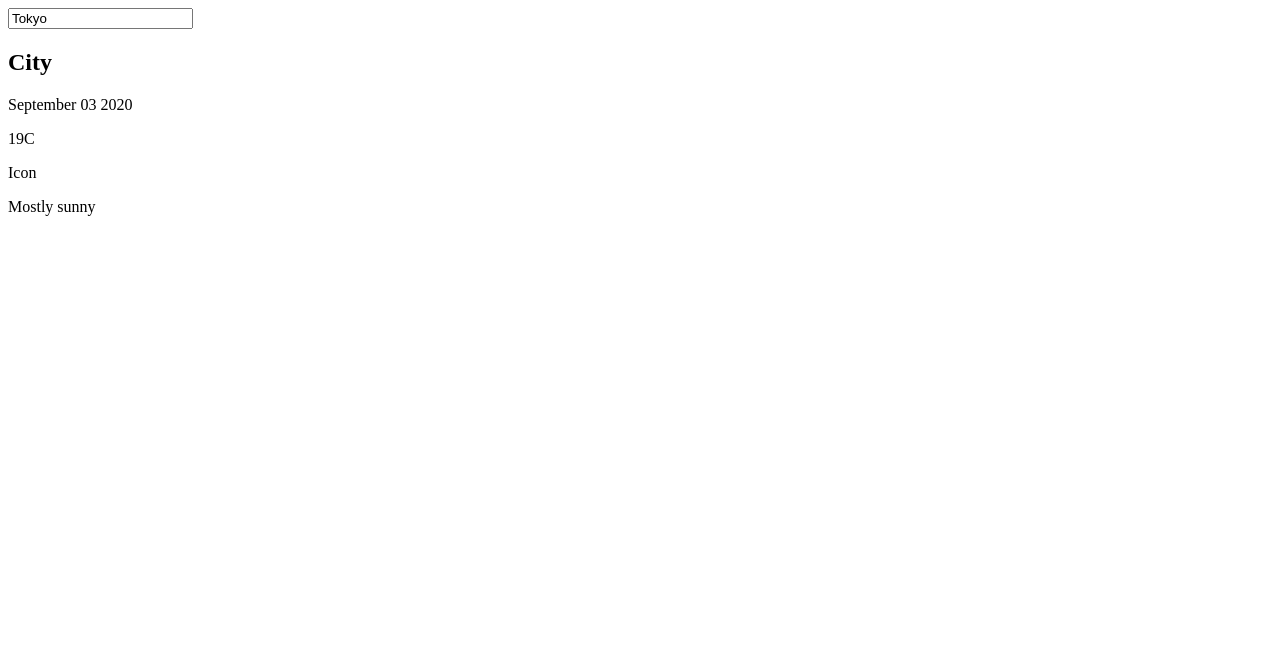
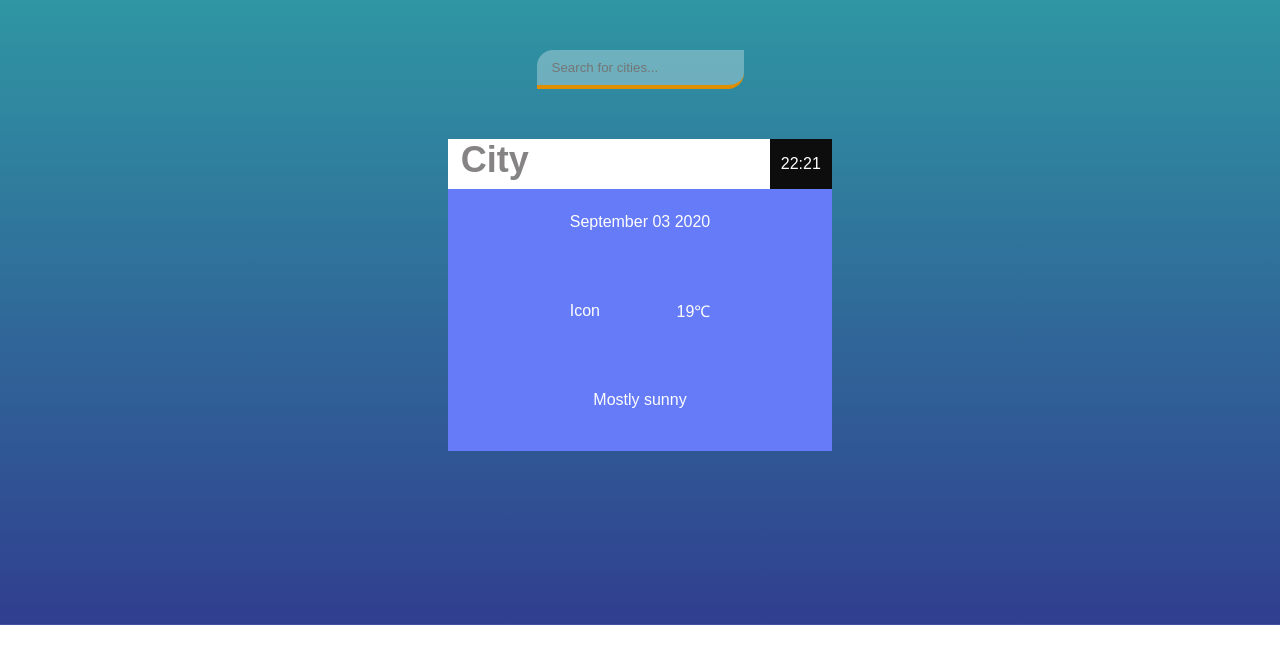
Before and after one commit to Kevinmuriuki/kevinmuriuki.github.io, a plain HTML site: page index.html in a window 1280 px wide. Drawn offline with Linux system fonts and the light colour scheme.

Commit message:
This commit contains html and css code and README

```diff
--- a/index.html
+++ b/index.html
@@ -8,19 +8,23 @@
 </head>
 <body>
   <div class="header">
-      <input type="search" id="cities" value="Tokyo">
+      <input type="search" id="cities" placeholder="Search for cities...">
   </div>
   <div class="weather-data">
     <div class="location">
       <h2>City</h2>
+      <p>22:21</p>
+    </div>
+    <div class="temperature-data">
       <p>September 03 2020</p>
-    </div>
-    <div class="temperature">
-      <p class="temperature-degree">19C</p>
-      <span class="tempertature-icon">Icon</span>
+      <div class="temperature">
+        <p>19<span>&#8451</span></p>
+        <span>Icon</span>
+      </div>
       <p class="temperature-description">Mostly sunny</p>
     </div>
   </div>
+
   <script src="app.js"></script>
 </body>
 </html>
--- a/styles.css
+++ b/styles.css
@@ -0,0 +1,115 @@
+* {
+  margin: 0;
+  padding: 0;
+  box-sizing: border-box;
+}
+
+body {
+  height:39.05rem;
+  display: flex;
+  flex-direction: column;
+  align-items: center;
+  background: linear-gradient(rgb(47, 150, 163), rgb(48, 62, 143));
+  background-position: center;
+  background-size: cover;
+  background-repeat: no-repeat;
+  font-family: 'montserrat', sans-serif;
+  color: white;
+}
+
+.header {
+  display: flex;
+  justify-content: center;
+  align-items: center;
+  margin-bottom: 2.1890em;
+  padding: 50px 15px 15px;
+}
+
+.header input {
+  width: 100%;
+  max-width: 280px;
+  padding: 10px 15px;
+  border: none;
+  outline: none;
+  background-color: rgba(255, 255, 255, 0.3);
+  border-radius: 1.2em 0em 1.2em 0em;
+  border-bottom: .3em solid #DF8E00;
+  color: #313131;
+  font-weight: 1.5em;
+  font-weight: 300;
+  transition: 0.8s ease-out;
+}
+
+.header input:focus {
+  background-color: rgba(255, 255, 255, 0.8);
+}
+
+.weather-data {
+  position: relative;
+  padding: 1.6rem 1.6rem 4rem;
+  width: 70%;
+  height: 50%;
+  background: rgb(101, 123, 247);
+  flex-direction: column;
+  text-align: center;
+}
+
+.location {
+  position: absolute;
+  top: 0;
+  left: 0;
+  right: 0;
+  width: 100%;
+  display: flex;
+  justify-content: space-between;
+  font-size: 1.5em;
+  font-weight: normal;
+}
+
+.location h2 {
+  flex-grow: 10;
+  padding-left: .8rem;
+  background: white;
+  color: #858383;
+  text-align: left;
+}
+
+.location p {
+  padding: 1rem .7rem;
+  align-self: center;
+  background: #0e0d0d;
+  font-size: 16px;
+
+}
+
+.temperature-data {
+  display: inline-block;
+  margin-top: 3em;
+}
+
+.temperature {
+  height: 10rem;
+  display: flex;
+  align-items: center;
+  justify-content: space-between;
+  flex-direction: row-reverse;
+
+}
+
+@media screen and (min-width: 1200px) {
+  .weather-data {
+    width: 30%;
+  }
+}
+
+@media screen and (min-width: 900px) {
+  .weather-data {
+    width: 30%;
+  }
+}
+
+@media screen and (min-width: 700px) {
+  .weather-data {
+    width: 30%;
+  }
+}
```
Also changed, not shown: README.md (added).
